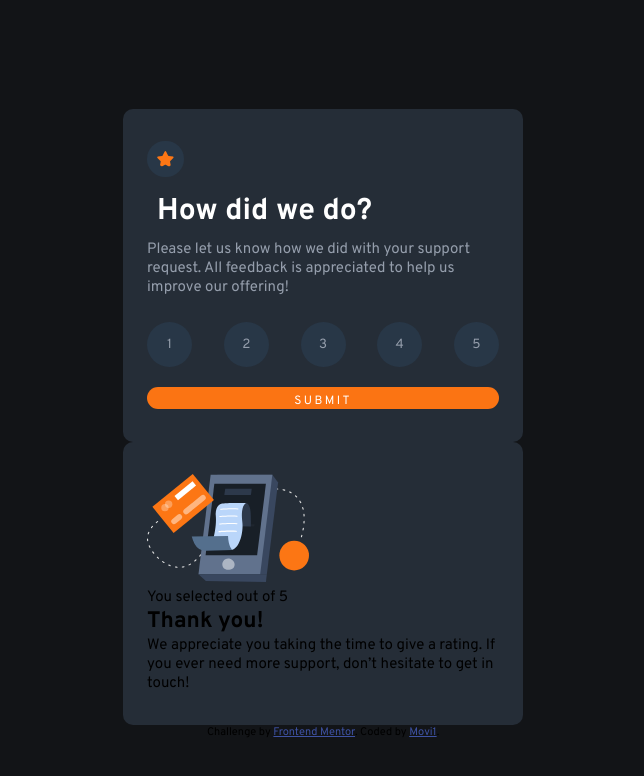
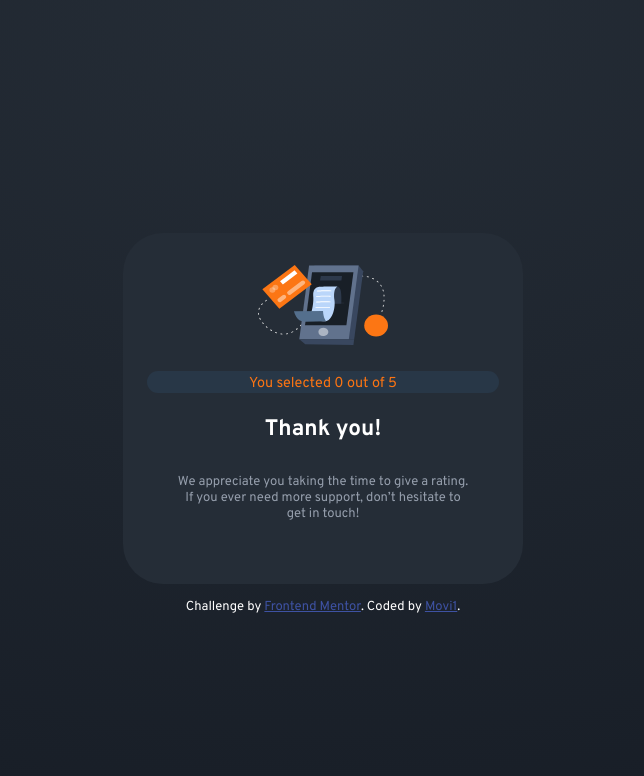
Before and after one commit to movi1/Interactive-rating-component-main, a plain HTML site: page index.html in a window 1280 px wide. Both pictures are taken after a click on the button "SUBMIT". Shown: the whole page, without its empty margins (317-961 px from the left). Drawn offline with Linux system fonts and the light colour scheme.

Commit message:
add javascript

```diff
--- a/index.css
+++ b/index.css
@@ -13,7 +13,7 @@ ul {
 body {
   font-family: "overpass", sans-serif;
   font-size: 15px;
-  background-color: hsl(216, 12%, 8%);
+  background: radial-gradient( 98.96% 98.96% at 50% 0%, hsl(213, 19%, 18%) 0%, #181e27 100% );
   display: flex;
   flex-direction: column;
   margin: 1.5rem;
@@ -30,7 +30,7 @@ button {
   background-color: hsl(213, 19%, 18%);
   max-width: 400px;
   padding: 2rem 1.5rem;
-  border-radius: 0.625rem;
+  border-radius: 40px;
 }
 .container img {
   background-color: #283747;
@@ -39,17 +39,19 @@ button {
 }
 .container h1 {
   color: white;
-  margin: 10px;
+  margin-top: 20px;
+  font-size: 30px;
 }
 .container p {
   color: hsl(217, 12%, 63%);
-  margin-bottom: 25px;
+  margin-bottom: 15px;
+
 }
 .container ul {
   display: flex;
   justify-content: space-between;
 }
-.container ul li button {
+.btn {
   height: 45px;
   width: 45px;
   border-radius: 30px;
@@ -60,6 +62,10 @@ button {
   cursor: pointer;
   transition: 0.3sec;
 }
+.active {
+  background-color: #9b9b9b;
+}
+
 .container ul li button:hover {
   background-color: hsl(25, 97%, 53%);
 }
@@ -67,21 +73,62 @@ button {
   background-color: hsl(25, 97%, 53%);
   width: 100%;
   height: 15%;
-  border-radius: 20px;
+  border-radius: 40px;
   border: 0;
   padding-top: 6px;
+  padding-bottom: 5px;
   font-size: 12px;
   color: white;
-  letter-spacing: 0.15rem;
+  letter-spacing: 2px;
+  margin-bottom: 15px;
 }
-.btn-submit:hover{
+ .btn-submit:hover {
   background-color: #fff;
-  color:  hsl(25, 97%, 53%);
+  color: hsl(25, 97%, 53%);
+
+}
+.thanks {
+  text-align: center;
+  color: #fff;
+}
+.thanks img {
+  margin: 0 auto 20px;
+  width: 130px;
+  height: 80px;
+}
+.thanks h2 {
+  padding-top: 2px;
+}
+.thanks p.text {
+  color: hsl(25, 97%, 53%);
+  background-color: #283747;
+  border-radius: 30px;
+  padding: 0.2rem 0.5rem 0;
+  font-size: 0.9rem;
+  margin-bottom: 20px;
+
+
+}
+p {
+  font-size: 13px;
+  color: hsl(217, 12%, 63%);
+  justify-content: center;
+  margin-bottom: 0;
+  display: flex;
+  flex-direction: column;
+  align-items: center;
+  /* margin-top: 10px; */
+  padding: 30px;
+}
+.hidden {
+display: none;
 }
 
 .attribution {
-  font-size: 11px;
+  font-size: 13px;
   text-align: center;
+  color: #fff;
+  margin-top: 15px;
 }
 
 .attribution a {
--- a/index.html
+++ b/index.html
@@ -18,7 +18,7 @@
 <body>
 
   <!-- Rating state start -->
-  <div class="container">
+  <div class="container" id="top">
     <img src="./images/icon-star.svg" alt="">
 
     <h1>How did we do?</h1>
@@ -27,31 +27,31 @@
       to help us improve our offering!
     </p>
     <ul>
-      <li><button class="btn">1</button></li>
-      <li><button class="btn">2</button></li>
-      <li><button class="btn">3</button></li>
-      <li><button class="btn">4</button></li>
-      <li><button class="btn">5</button></li>
+      <li><button onclick="myFunction(1)" class="btn">1</button></li>
+      <li><button onclick="myFunction(2)" class="btn">2</button></li>
+      <li><button onclick="myFunction(3)" class="btn">3</button></li>
+      <li><button onclick="myFunction(4)" class="btn">4</button></li>
+      <li><button onclick="myFunction(5)" class="btn">5</button></li>
 
     </ul>
 
-    <button class="btn-submit">SUBMIT</button>
+    <button class="btn-submit" id="submit">SUBMIT</button>
   </div>
 
-<!--
-  https://www.youtube.com/watch?v=cQnUopEeZgw -->
+
+
+
+
 
   <!-- Rating state end -->
 
-    <!-- Rating state end -->
-
   <!-- Thank you state start -->
 
-  <div class="thanks">
+  <div class="thanks hidden" id="bottom">
     <img src="./images/illustration-thank-you.svg" alt="">
 
-    <p> You selected
-      <!-- Add rating here --> out of 5
+    <p class="text" id="rating">
+      You selected 0 out of 5
     </p>
 
     <h2> Thank you!</h2>
@@ -68,6 +68,9 @@
     Coded by <a href="#">Movi1</a>.
   </div>
 
+
+
+<script src="./index.js"></script>
 </body>
 
 </html>
--- a/index.js
+++ b/index.js
@@ -0,0 +1,47 @@
+//document.querySelector("") This means you can select elements by ID, class, or any other type of selector.
+// const container = document.querySelector(".container")
+// const thanksContainer = document.querySelector(".thanks")
+
+// getElementById method, you can only select an element by its ID
+const container = document.getElementById("top")
+const thanksContainer = document.getElementById("bottom")
+const submitButton = document.getElementById("submit");
+const rating = document.getElementById("rating")
+
+
+
+
+// An event listener is a procedure in JavaScript that waits for an event to occur
+submitButton.addEventListener("click", () => {
+    thanksContainer.classList.remove("hidden")
+    container.style.display = ("none")
+})
+function myFunction(num) {
+    console.log(num)
+    rating.textContent = "You selected " + num + " out of 5"
+  }
+
+// function myFunction1() {
+//     console.log(1)
+//     rating.textContent = 1
+//   }
+
+// function myFunction2() {
+//     console.log(1)
+//     rating.textContent = 2
+//   }
+
+// function myFunction3() {
+//     console.log(3)
+//     rating.textContent = 3
+//   }
+
+// function myFunction4() {
+//     console.log(5)
+//     rating.textContent = 4
+//   }
+
+// function myFunction2() {
+//     console.log(5)
+//     rating.textContent = 5
+//   }
```
